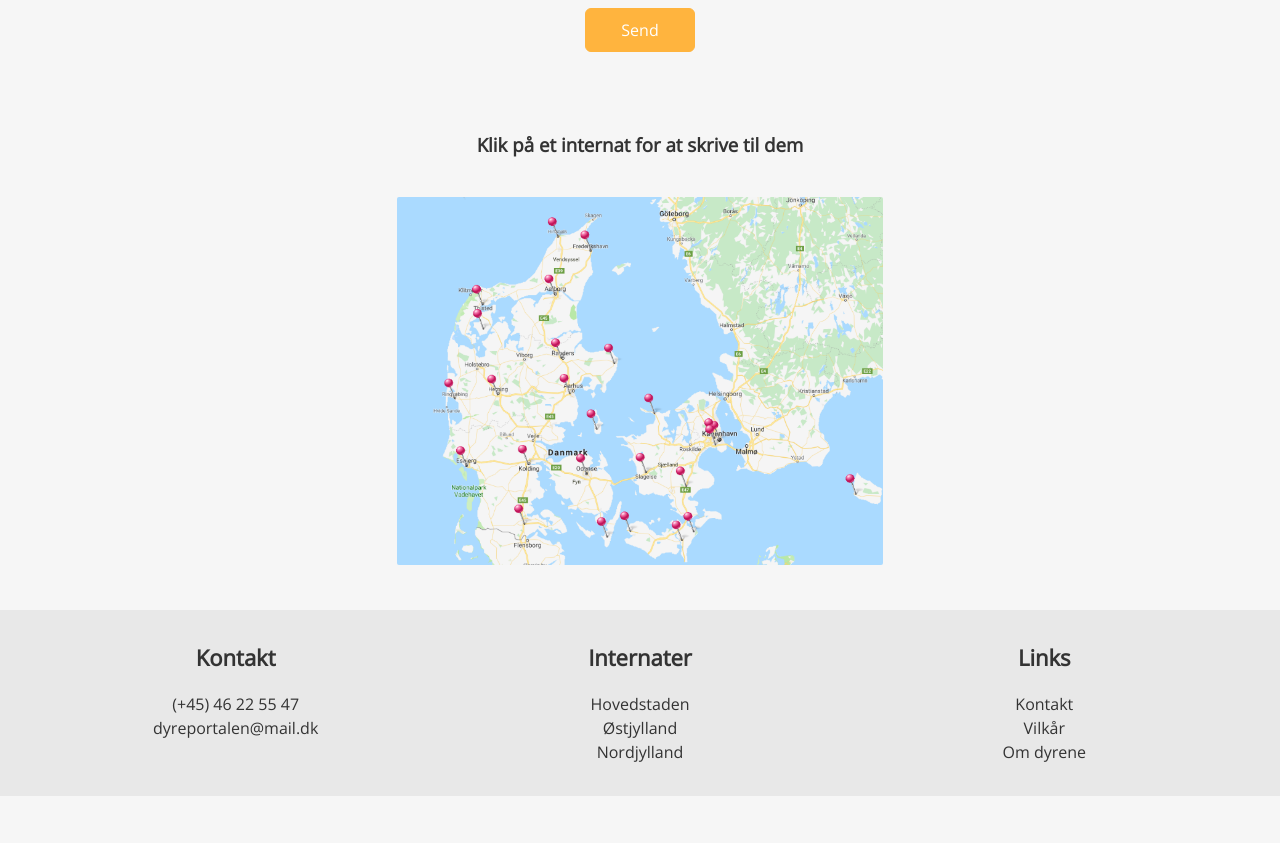
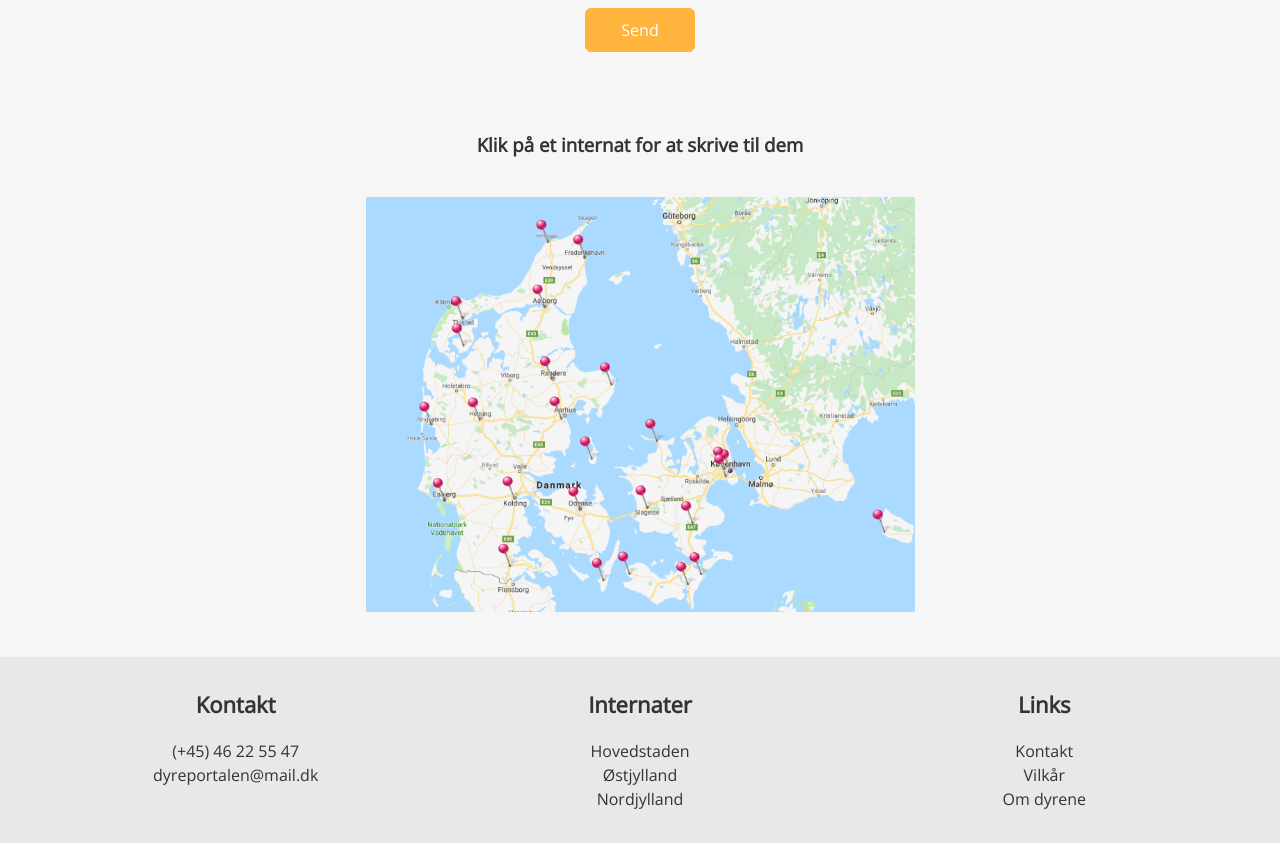
Before and after one commit to DarkWinther/dyreportalen-react, a React (Create React App) app in the folder dyreportalen-www/: page /kontakt in a window 1280 px wide. Shown: the part 620-1463 px from the top of the page. Before the commit the page ends 1416 px from the top, so only its background shows below. Built offline with nearby package versions, Linux system fonts and the light colour scheme.

Commit message:
Kontakt update

```diff
--- a/dyreportalen-www/src/pages/kontakt/kontakt.css
+++ b/dyreportalen-www/src/pages/kontakt/kontakt.css
@@ -5,7 +5,7 @@ h3, h2, h1  {
 }
 
 .container {
-    padding: 0 100px;
+    padding: 0 30px;
 }
 
 .name-input-container input, .email-input-container input, .phone-input-container input {
@@ -78,6 +78,7 @@ h3, h2, h1  {
 }
 
 .right-side {
+    margin-right: 110px;
     float: right;
 }
 
@@ -89,7 +90,7 @@ h3, h2, h1  {
     border-radius: 2px;
 }
 
-@media (max-width:1901px){
+@media (max-width:1400px){
     .message-textarea-container {
         width: 100%;
         min-width: 205px;
--- a/dyreportalen-www/src/pages/kontakt/kontakt.js
+++ b/dyreportalen-www/src/pages/kontakt/kontakt.js
@@ -5,33 +5,33 @@ import map from 'static/images/maps.png';
 
 export const Kontakt = () => (
   <main>
-    <div class="bigdiv">
+    <div className="bigdiv">
 
-      <div class="container">
+      <div className="container">
 
-        <div class="left-side">
+        <div className="left-side">
 
-          <h3 class="internat-h3">Du skriver til [internat]</h3>
+          <h3 className="internat-h3">Du skriver til [internat]</h3>
 
           <form id="contact-form">
-            <div class="name-email-phone">
-              <div class="name-input-container">
+            <div className="name-email-phone">
+              <div className="name-input-container">
                 <label for="customer_name">Navn*</label>
                 <input autocomplete="nope" type="text" id="customer_name" />
               </div>
 
-              <div class="email-input-container">
+              <div className="email-input-container">
                 <label for="customer_email">E-mail*</label>
                 <input autocomplete="nope" type="email" id="customer_email" />
               </div>
 
-              <div class="phone-input-container">
+              <div className="phone-input-container">
                 <label for="customer_phone">Telefon*</label>
                 <input autocomplete="nope" type="tel" id="customer_phone" />
               </div>
             </div>
 
-            <div class="message-textarea-container">
+            <div className="message-textarea-container">
               <label for="customer_message">Besked*</label>
               <textarea id="customer_message" cols="80" rows="10"></textarea>
             </div>
@@ -41,12 +41,12 @@ export const Kontakt = () => (
           </form>
         </div>
 
-        <div class="right-side">
+        <div className="right-side">
 
             <h3>Klik på et internat for at skrive til dem</h3>
 
-            <div class="maps-container">
-              <img src={map} alt="Maps" class="maps-container-image" />
+            <div className="maps-container">
+              <img src={map} alt="Maps" className="maps-container-image" />
             </div>
 
         </div>
```
